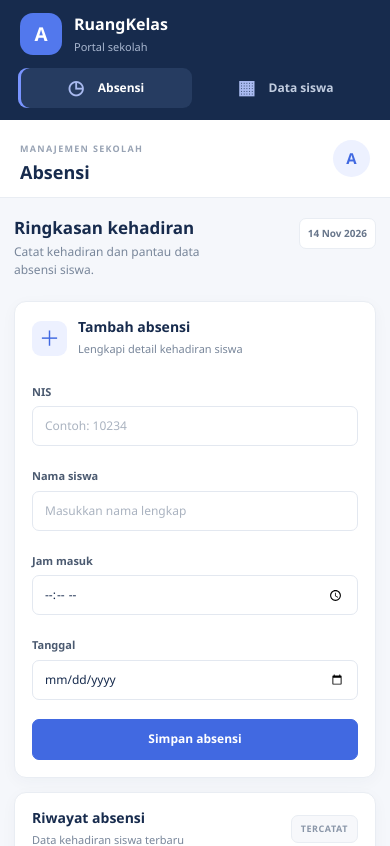
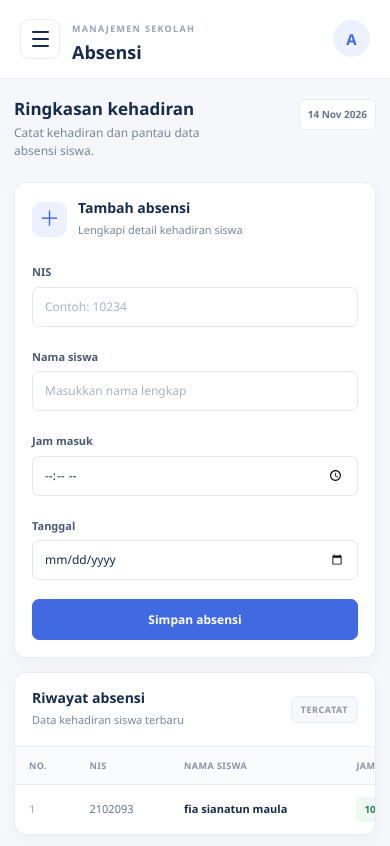
Before and after one commit to Salmanyuris/Sistem-absensi-siswa, a PHP site: page / in a window 390 px wide. Shown: the top 846 px of the page. Run offline with PHP 8.4, Linux system fonts and the light colour scheme; data comes from the database, SQL or seed files in the repository.

Commit message:
feat: add responsive mobile navigation
Co-authored-by: Copilot <223556219+Copilot@users.noreply.github.com>

```diff
--- a/index.php
+++ b/index.php
@@ -16,11 +16,12 @@ $page = isset($pageTitles[$requestedPage]) ? $requestedPage : 'home';
     <title><?= htmlspecialchars($pageTitles[$page], ENT_QUOTES, 'UTF-8') ?> | Absensi Sekolah</title>
     <link rel="stylesheet" href="assets/css/bootstrap.min.css">
     <link rel="stylesheet" href="style.css">
+    <script src="assets/js/app.js" defer></script>
 </head>
 
 <body>
     <div class="app-shell">
-        <aside class="sidebar">
+        <aside class="sidebar" id="primary-sidebar">
             <a class="brand" href="index.php?page=home">
                 <span class="brand-mark">A</span>
                 <span>
@@ -47,12 +48,20 @@ $page = isset($pageTitles[$requestedPage]) ? $requestedPage : 'home';
                 </div>
             </div>
         </aside>
+        <button class="sidebar-backdrop" type="button" aria-label="Tutup menu navigasi" hidden></button>
 
         <main class="main-content">
             <header class="topbar">
-                <div>
-                    <span class="eyebrow">MANAJEMEN SEKOLAH</span>
-                    <h1><?= htmlspecialchars($pageTitles[$page], ENT_QUOTES, 'UTF-8') ?></h1>
+                <div class="topbar-heading">
+                    <button class="menu-toggle" type="button" aria-controls="primary-sidebar" aria-expanded="false" aria-label="Buka menu navigasi">
+                        <span></span>
+                        <span></span>
+                        <span></span>
+                    </button>
+                    <div>
+                        <span class="eyebrow">MANAJEMEN SEKOLAH</span>
+                        <h1><?= htmlspecialchars($pageTitles[$page], ENT_QUOTES, 'UTF-8') ?></h1>
+                    </div>
                 </div>
                 <div class="profile-chip">
                     <span class="profile-avatar">A</span>
--- a/style.css
+++ b/style.css
@@ -154,6 +154,41 @@ body {
 .main-content {
     min-height: 100vh;
     margin-left: 250px;
+}
+
+.topbar-heading {
+    display: flex;
+    align-items: center;
+    gap: 12px;
+}
+
+.menu-toggle {
+    display: none;
+    width: 40px;
+    height: 40px;
+    flex: 0 0 40px;
+    flex-direction: column;
+    align-items: center;
+    justify-content: center;
+    gap: 5px;
+    border: 1px solid var(--line);
+    border-radius: 9px;
+    background: #fff;
+    color: var(--ink);
+    cursor: pointer;
+}
+
+.menu-toggle span {
+    width: 17px;
+    height: 2px;
+    border-radius: 2px;
+    background: currentColor;
+}
+
+.menu-toggle:focus-visible,
+.side-nav a:focus-visible {
+    outline: 3px solid rgba(121, 148, 255, .65);
+    outline-offset: 3px;
 }
 
 .topbar {
@@ -592,38 +627,80 @@ body {
 
 @media (max-width: 820px) {
     .sidebar {
-        position: static;
-        width: 100%;
-        padding: 12px 18px;
+        position: fixed;
+        inset: 0 auto 0 0;
+        z-index: 1050;
+        width: min(280px, calc(100vw - 48px));
+        height: 100vh;
+        height: 100dvh;
+        padding: 22px 18px;
+        overflow-y: auto;
+        visibility: hidden;
+        transform: translateX(-100%);
+        transition: transform .22s ease, visibility .22s ease;
+    }
+
+    .sidebar.is-open {
+        visibility: visible;
+        transform: translateX(0);
+    }
+
+    .sidebar-backdrop:not([hidden]) {
+        position: fixed;
+        inset: 0;
+        z-index: 1040;
+        display: block;
+        border: 0;
+        background: rgba(23, 43, 77, .48);
+        cursor: pointer;
     }
 
     .brand {
-        padding: 0 2px 12px;
+        padding: 0 2px 28px;
     }
 
-    .nav-caption,
+    .nav-caption {
+        display: block;
+    }
+
     .sidebar-note {
-        display: none;
+        display: flex;
     }
 
     .side-nav {
-        grid-template-columns: 1fr 1fr;
+        grid-template-columns: 1fr;
     }
 
     .side-nav a {
-        min-height: 40px;
-        justify-content: center;
-        padding: 0 8px;
-        font-size: 12px;
+        min-height: 46px;
+        justify-content: flex-start;
+        padding: 0 12px;
+        font-size: 13px;
+    }
+
+    .menu-toggle {
+        display: inline-flex;
     }
 
     .main-content {
         margin-left: 0;
     }
 
+    body.sidebar-open {
+        overflow: hidden;
+    }
+
     .topbar {
         min-height: 78px;
         padding: 14px 20px;
+    }
+
+    .topbar-heading {
+        min-width: 0;
+    }
+
+    .topbar-heading > div {
+        min-width: 0;
     }
 
     .content-area {
```
Also changed, not shown: assets/js/app.js (added, +64 -0 lines).
